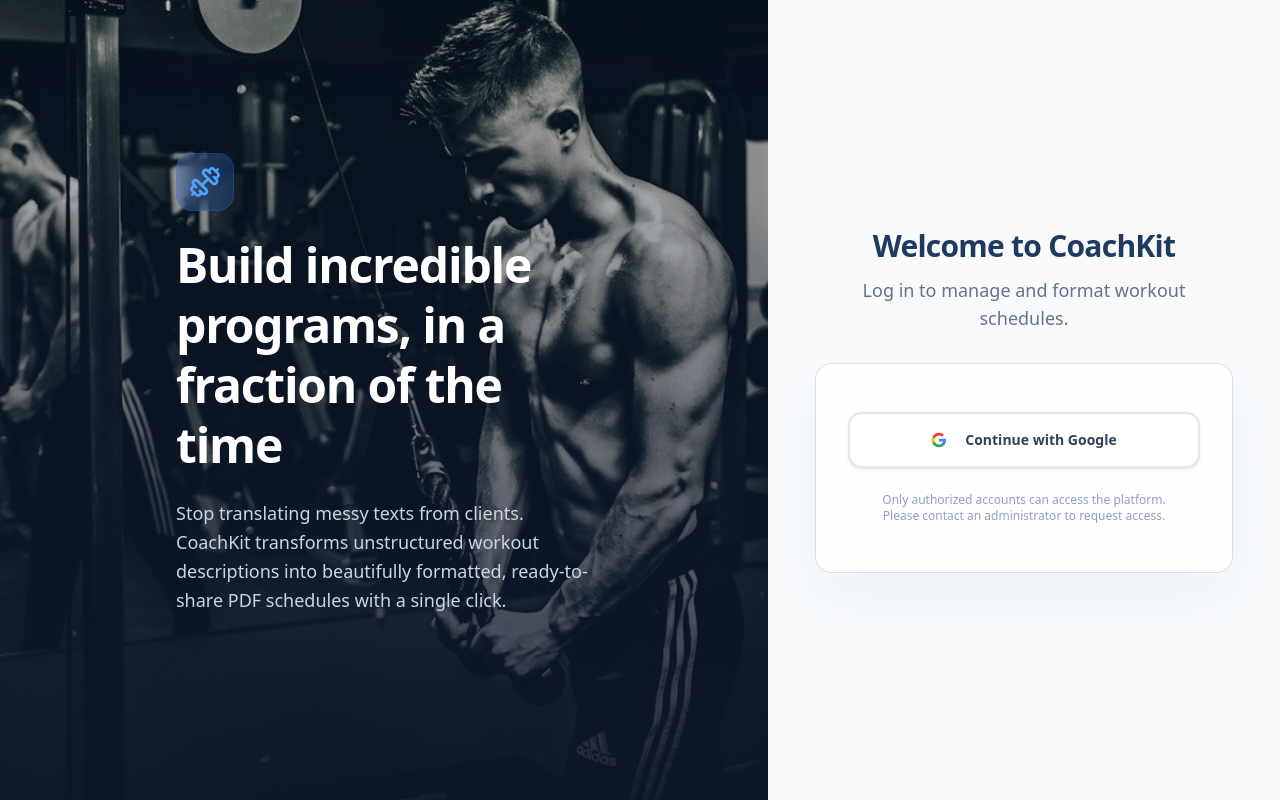
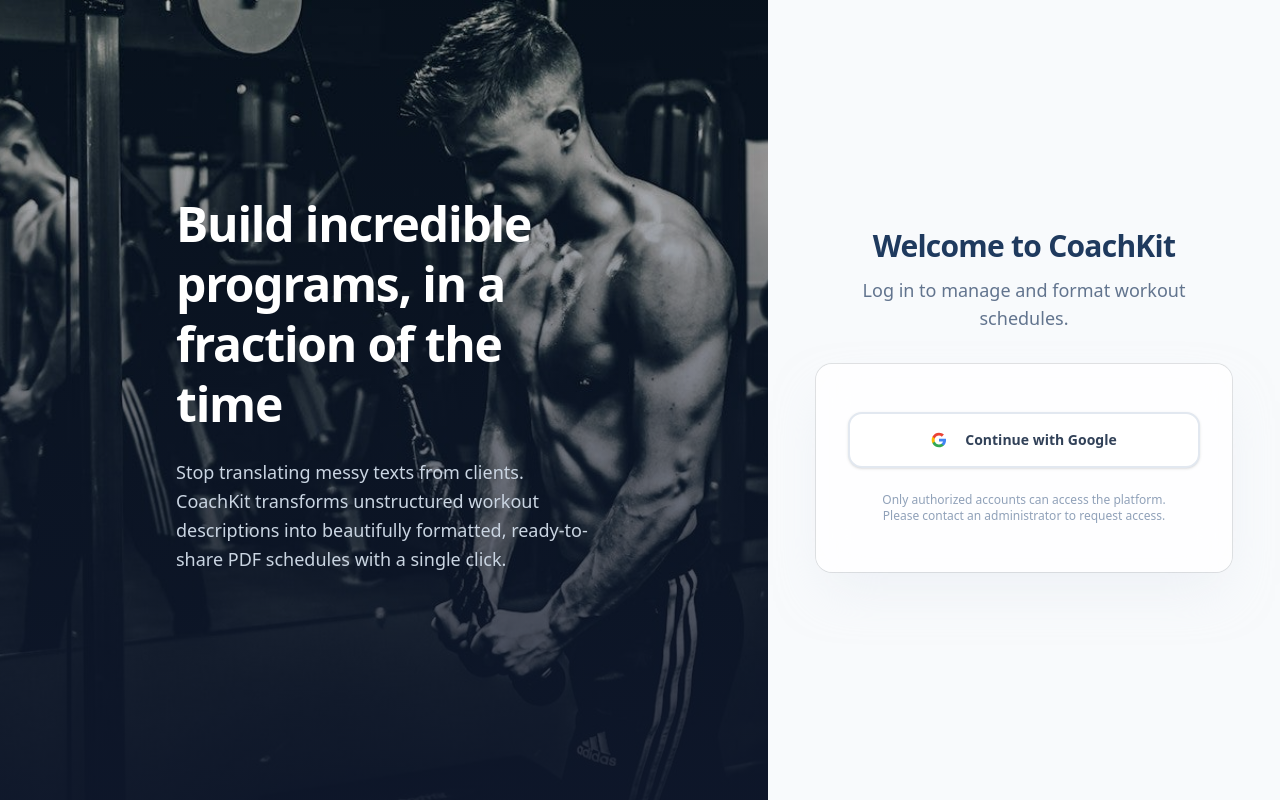
Before and after one commit to HRS0986/coach-kit, a Next.js app: page / in a window 1280 px wide. Built offline with nearby package versions, Linux system fonts and the light colour scheme; no server answers.

Commit message:
ui change

```diff
--- a/app/page.tsx
+++ b/app/page.tsx
@@ -64,9 +64,7 @@
         <div className="absolute inset-0 bg-gradient-to-t from-slate-900/90 to-slate-900/20" />
 
         <div className="relative z-10 max-w-lg p-8 md:p-12">
-          <div className="inline-flex items-center justify-center p-3 bg-blue-500/20 text-blue-400 rounded-2xl mb-6 backdrop-blur-md border border-blue-500/20">
-            <Dumbbell className="w-8 h-8" />
-          </div>
+
           <h1 className="text-4xl lg:text-5xl font-extrabold text-white tracking-tight leading-tight mb-6">
             Build incredible programs, in a fraction of the time
           </h1>
```
